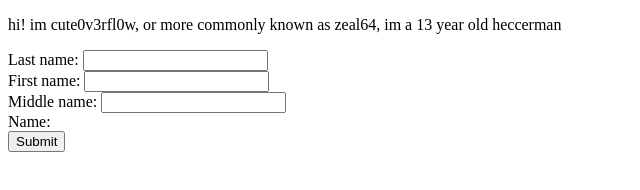
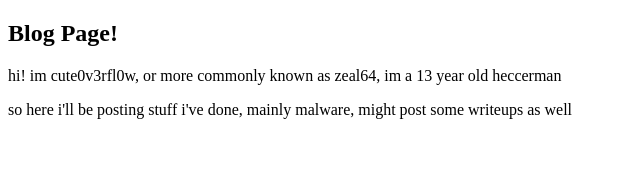
Before and after one commit to cute0v3rfl0w/cute0v3rfl0w.github.io, a plain HTML site: page index.html in a window 1280 px wide. Shown: the whole page, without its empty margins (0-640 px from the left). Drawn offline with Linux system fonts and the light colour scheme.

Commit message:
Update index.html

```diff
--- a/index.html
+++ b/index.html
@@ -1,18 +1,5 @@
 <!DOCTYPE html>
 <script>alert("hey, this is my website!")</script>
-<title>Blog page!</title>
+<h2>Blog Page!</h2>
 <p>hi! im cute0v3rfl0w, or more commonly known as zeal64, im a 13 year old heccerman</p>
-<form action="PayslipServlet" method="get">
-    Last name:    <input type="text" name="lname" id="lname"><br/>
-    First name:   <input type="text" name="fname" id="fname"><br/>
-    Middle name:  <input type="text" name="mname" id ="mname"><br/>
-    Name: <span id="result"></span>
-    <br>
-    <input type="button" value="Submit" onClick="pr()">
-  </form>
-
-  <script>
-    function pr() {
-      document.getElementById("result").innerHTML = document.getElementById('fname').value + " " + document.getElementById('mname').value + " " + document.getElementById('lname').value;
-    }
-  </script>
+<p>so here i'll be posting stuff i've done, mainly malware, might post some writeups as well</p>
```
